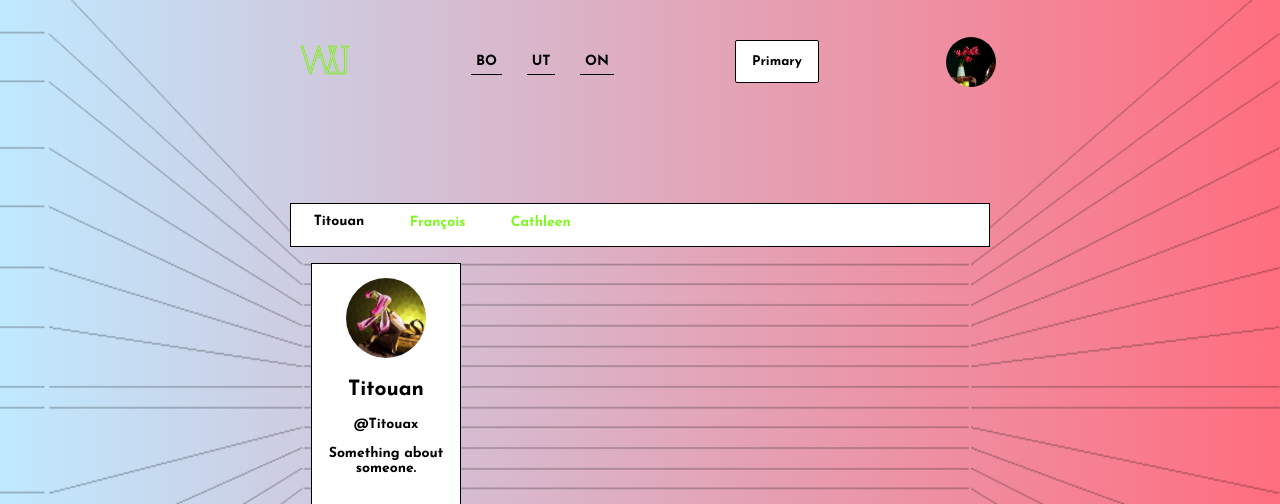
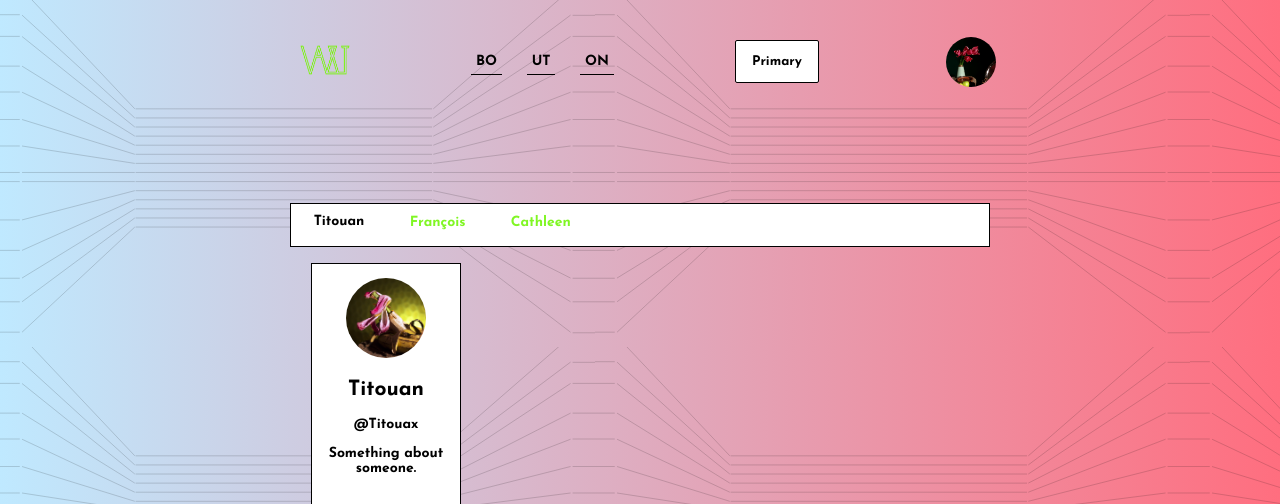
Before and after one commit to clydeat/vaxt, a Rails app: page / in a window 1280 px wide. Shown: the top 504 px of the page. Run offline with Rails 7, Linux system fonts and the light colour scheme; some libraries are stand-ins or nearby versions.

Commit message:
del mp4 + change class

```diff
--- a/app/assets/stylesheets/application.css
+++ b/app/assets/stylesheets/application.css
@@ -16,12 +16,11 @@
 
  body {
  	font-size: 14px;
-
  	background-size: 1440px;
  	font-family: 'Josefin Sans', sans-serif;
  	background: #ff6e7f;
 	background: -webkit-linear-gradient(to right, #bfe9ff, #ff6e7f);
-  background-image: url("VAXT.png"), linear-gradient(to right, #bfe9ff, #ff6e7f);
+  background-image: url("VAXT-twerk-08.svg"), linear-gradient(to right, #bfe9ff, #ff6e7f);
 
  }
 
--- a/app/assets/stylesheets/components/header.css
+++ b/app/assets/stylesheets/components/header.css
@@ -1,4 +1,4 @@
-.header {
+.navbar {
 	width: 700px;
 	padding: 10px;
 	margin: 20px auto;
--- a/app/views/layouts/_header.html.erb
+++ b/app/views/layouts/_header.html.erb
@@ -1,4 +1,4 @@
-<div class="header">
+<div class="navbar">
     <div class="logo">
       <%= image_tag("VAXT-LOGO-VERT.png", size: "50x30", alt: "vaxt logo", class: "logo") %>
     </div>
```
Also changed, not shown: app/assets/images/VAXT-twerk-08.svg (added).
